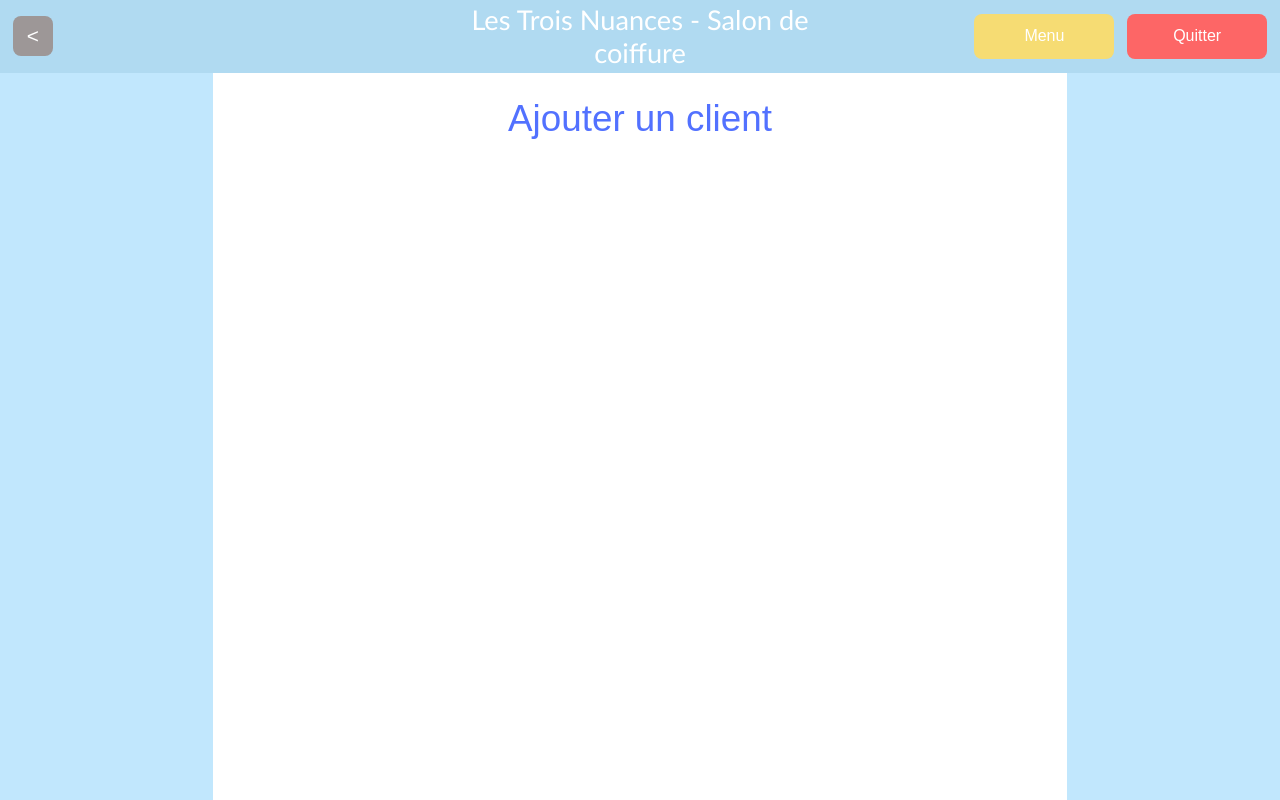
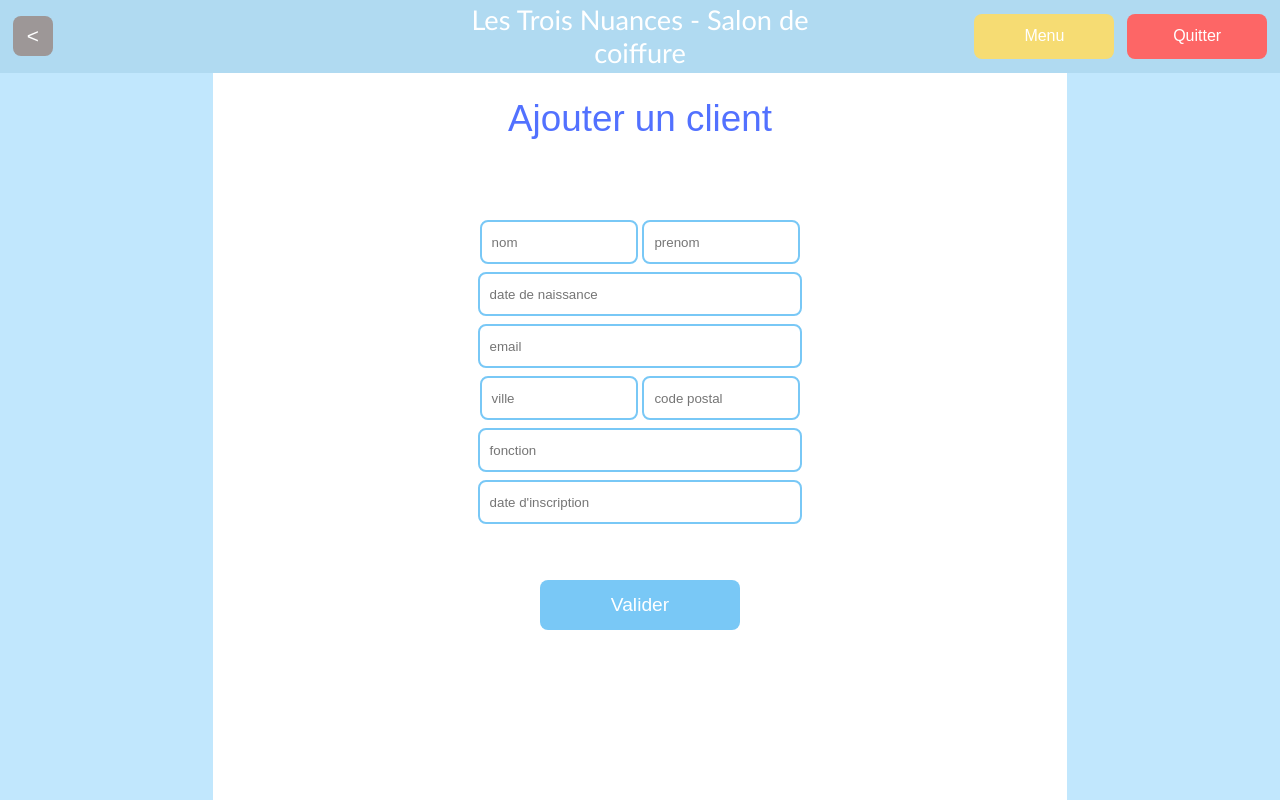
Before and after one commit to Julien-Demogue/Les_Trois_Nuances-Gestion_Client, a Vue app: page /#/ in a window 1280 px wide. Built offline with nearby package versions, Linux system fonts and the light colour scheme.

Commit message:
Pages Menu et Ajout designées

```diff
--- a/src/App.vue
+++ b/src/App.vue
@@ -1,52 +1,9 @@
 <script setup lang="ts">
-import TopBar from './components/TopBar.vue'
-import ContentHolder from './components/ContentHolder.vue'
+import MainMenu from './vues/MainMenu.vue';
+import AddClient from './vues/AddClient.vue';
 </script>
 
 <template>
-    <!-- <div class="page">
-      <TopBar :showReturnBtn="false"/>
-      <div class="page-content">
-        <div class="left-bar"></div>
-        <ContentHolder title="Menu" contentToShow="menu"/>
-        <div class="right-bar"></div>
-      </div>
-    </div> -->
-
-    <div class="page">
-      <TopBar :showReturnBtn="true"/>
-      <div class="page-content">
-        <div class="left-bar"></div>
-        <ContentHolder title="Ajouter un client" contentToShow="add"/>
-        <div class="right-bar"></div>
-      </div>
-    </div>
-
-    <!-- <div class="page">
-      <TopBar :showReturnBtn="true"/>
-      <div class="page-content">
-        <div class="left-bar"></div>
-        <ContentHolder title="Rechercher un client" contentToShow="search"/>
-        <div class="right-bar"></div>
-      </div>
-    </div> -->
+    <!-- <MainMenu /> -->
+    <AddClient />
 </template>
-
-<style scoped>
-  .page{
-    width: 100vw;
-    height: 100vh;
-    display: flex;
-    flex-direction: column;
-  }
-
-  .page-content{
-    display:grid;
-    grid-template-columns: 1fr 4fr 1fr;
-    height: 100%;
-  }
-
-  .left-bar, .right-bar{
-    background-color: #C1E7FD;
-  }
-</style>
--- a/src/components/ContentHolder.vue
+++ b/src/components/ContentHolder.vue
@@ -4,7 +4,7 @@
 
 <template>
     <div class="content-holder">
-        <div class="title">{{ title }}</div>
+        <div class="title">{{title}}</div>
         <div class="content">
           <component :is="activeComp" />
         </div>
@@ -18,15 +18,14 @@ export default {
           type: String,
           required: true,
         },
-        contentToShow:{
+        getContent:{
           type: String,
-          required: false,
-          default: 'menu'
+          required: true,
         }
     },
     computed: {
       activeComp(){
-        return this.contentToShow;
+        return this.getContent;
       }
     }
 };
--- /dev/null
+++ b/src/components/Page.vue
@@ -0,0 +1,49 @@
+<script setup lang="ts">
+import ContentHolder from "./ContentHolder.vue";
+import TopBar from "./TopBar.vue";
+</script>
+
+<template>
+<div class="page">
+    <TopBar :showReturnBtn="true"/>
+    <div class="page-content">
+    <div class="left-bar"></div>
+    <ContentHolder :title=pageTitle :getContent=contentToShow />
+    <div class="right-bar"></div>
+    </div>
+</div>
+</template>
+
+<script lang="ts">
+export default {
+    props: {
+        pageTitle: {
+            type: String,
+            required: true,
+        },
+        contentToShow: {
+            type:String,
+            required: true
+        }
+    },
+};
+</script>
+
+<style scoped>
+  .page{
+    width: 100vw;
+    height: 100vh;
+    display: flex;
+    flex-direction: column;
+  }
+
+  .page-content{
+    display:grid;
+    grid-template-columns: 1fr 4fr 1fr;
+    height: 100%;
+  }
+
+  .left-bar, .right-bar{
+    background-color: #C1E7FD;
+  }
+</style>
--- a/src/vues/AddClient.vue
+++ b/src/vues/AddClient.vue
@@ -1,3 +1,7 @@
+<script setup lang="ts">
+import Page from '../components/Page.vue';
+</script>
+
 <template>
-
+    <Page pageTitle="Ajouter un client" contentToShow="add"/>
 </template>
--- a/src/vues/MainMenu.vue
+++ b/src/vues/MainMenu.vue
@@ -1,3 +1,7 @@
+<script setup lang="ts">
+import Page from '../components/Page.vue';
+</script>
+
 <template>
-
+    <Page pageTitle="Menu" contentToShow="menu" />
 </template>
```
Also changed, not shown: src/main.ts (+3 -5 lines).
